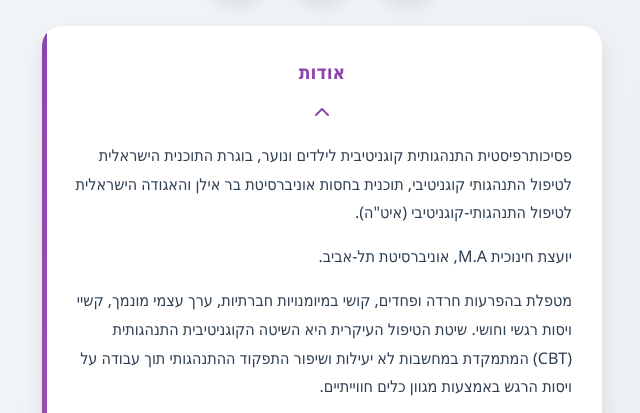
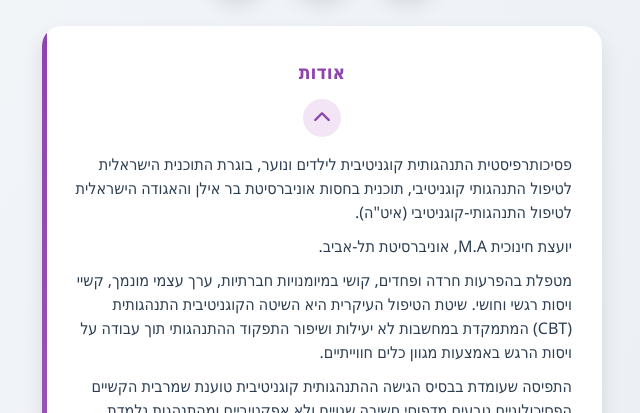
Before and after one commit to ihershkovitz/morcbt, a plain HTML site: page index.html in a window 1280 px wide. Both pictures are taken after a click on the element 640 px from the left and 462 px from the top of the page. Shown: the part 364-777 px from the top of the page, without its empty margins (318-958 px from the left). Drawn offline with Linux system fonts and the light colour scheme.

Commit message:
Update index.html

```diff
--- a/index.html
+++ b/index.html
@@ -235,25 +235,39 @@
             transition: max-height 0.7s ease, opacity 0.7s ease 0.2s;
         }
 
-        .about-content p {
-            margin-bottom: 15px;
-            line-height: 1.8;
+       .about-content p {
+            margin-bottom: 10px; /* Reduced from 15px */
+            line-height: 1.5; /* Reduced from 1.8 */
         }
 
         .about-content p:last-child {
             margin-bottom: 0;
         }
 
-        /* Arrow indicator for expandable cards */
         .expandable-indicator {
             display: inline-block;
-            margin-top: 5px;
+            margin-top: 10px;
             color: var(--primary-color);
             transition: transform var(--transition-speed);
+            font-size: 18px; /* Increased size */
+            padding: 5px 10px; /* Added padding */
+            background-color: var(--light-accent); /* Added background */
+            border-radius: 50%; /* Make it circular */
+            width: 38px; /* Set fixed width */
+            height: 38px; /* Set fixed height */
+            display: flex; /* For centering */
+            align-items: center;
+            justify-content: center;
+            margin: 10px auto 0; /* Center it and add space above */
         }
 
         .about-card.expanded .expandable-indicator {
             transform: rotate(180deg);
+        }
+
+        .expandable-indicator:hover {
+            background-color: rgba(142, 68, 173, 0.1); /* Hover effect */
+            transform: scale(1.1); /* Slight grow on hover */
         }
 
         /* Overlay styles */
```
